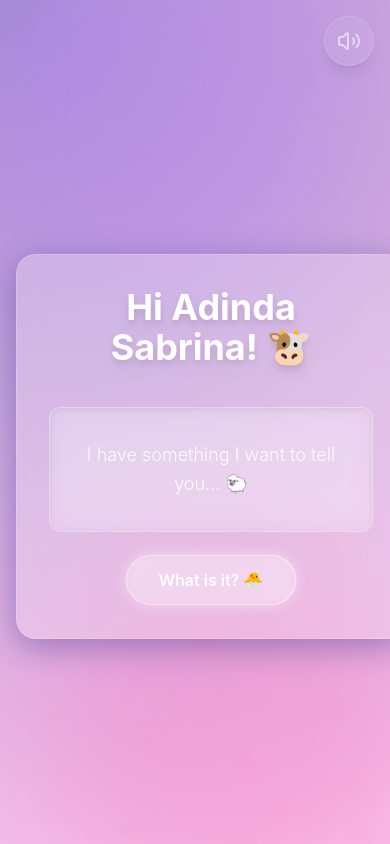
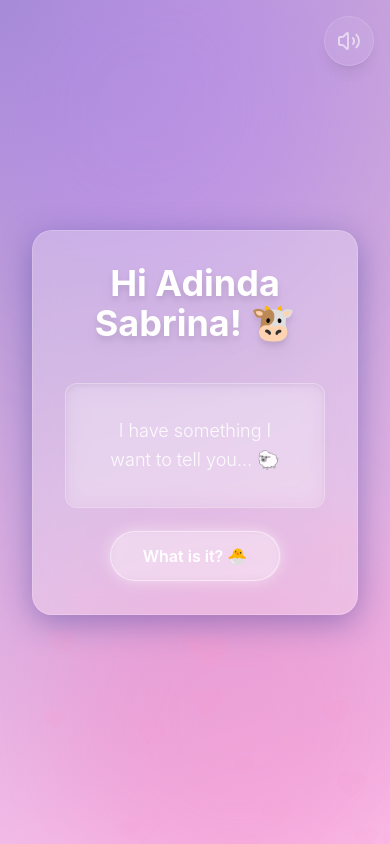
Before and after one commit to Moremirr/book, a React (Vite) app: page / in a window 390 px wide. Built offline with nearby package versions, Linux system fonts and the light colour scheme.

Commit message:
Pure centering fix for mobile using dynamic viewport height

```diff
--- a/src/App.jsx
+++ b/src/App.jsx
@@ -288,7 +288,7 @@ function App() {
   };
 
   return (
-    <div className="min-h-screen w-full flex items-center justify-center relative overflow-hidden">
+    <div className="min-h-[100dvh] w-full flex items-center justify-center relative overflow-hidden p-4">
       {/* Background Carousel for Stage 1 */}
       {stage === 1 && (
         <BackgroundCarousel images={[
@@ -314,11 +314,9 @@ function App() {
       )}
 
       <AnimatePresence mode="wait">
-        <div className="pt-12 md:pt-16">
-          <GlassCard key={stage}>
-            {renderContent()}
-          </GlassCard>
-        </div>
+        <GlassCard key={stage}>
+          {renderContent()}
+        </GlassCard>
       </AnimatePresence>
 
       {/* Confirmation Modal */}
```
